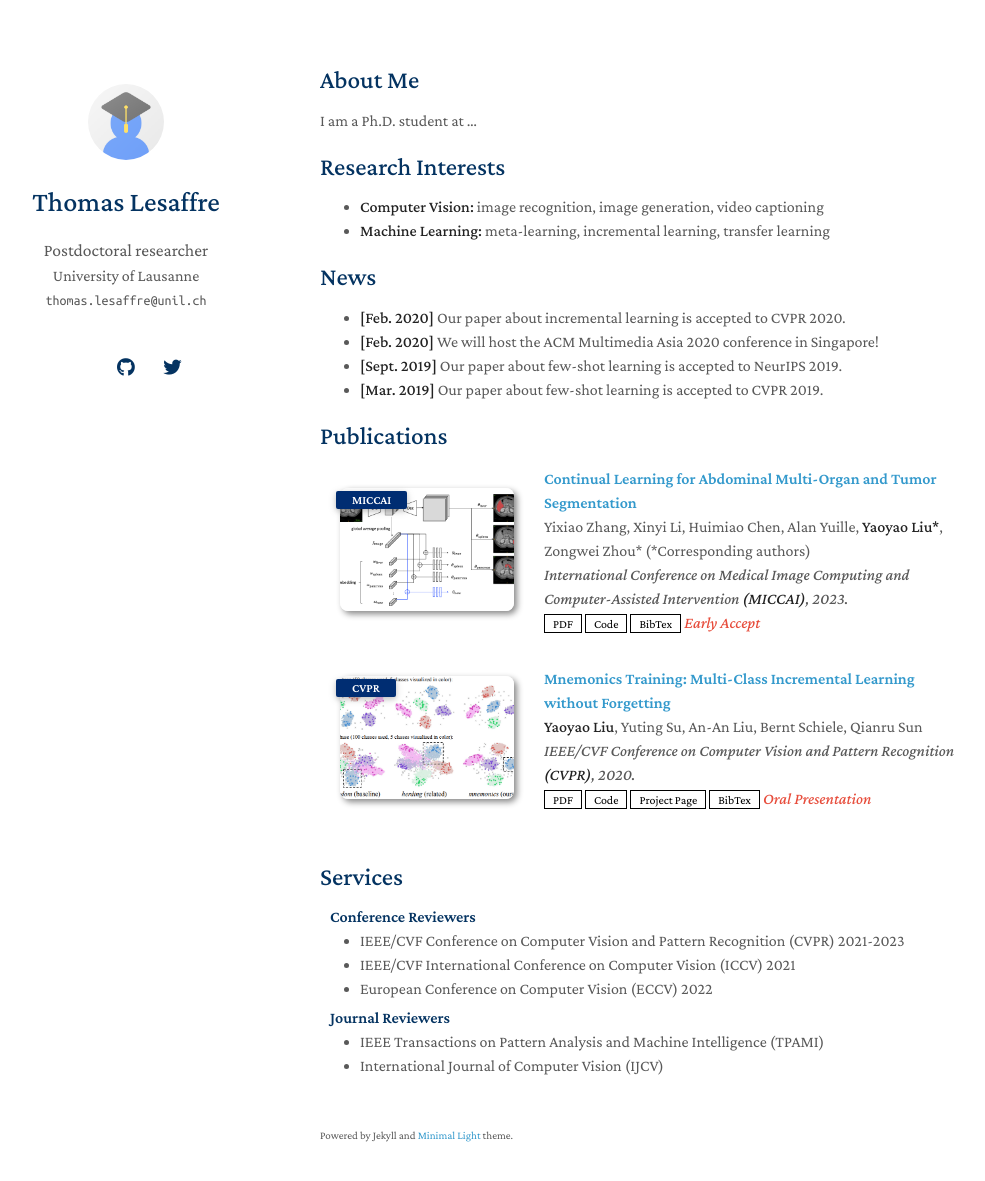
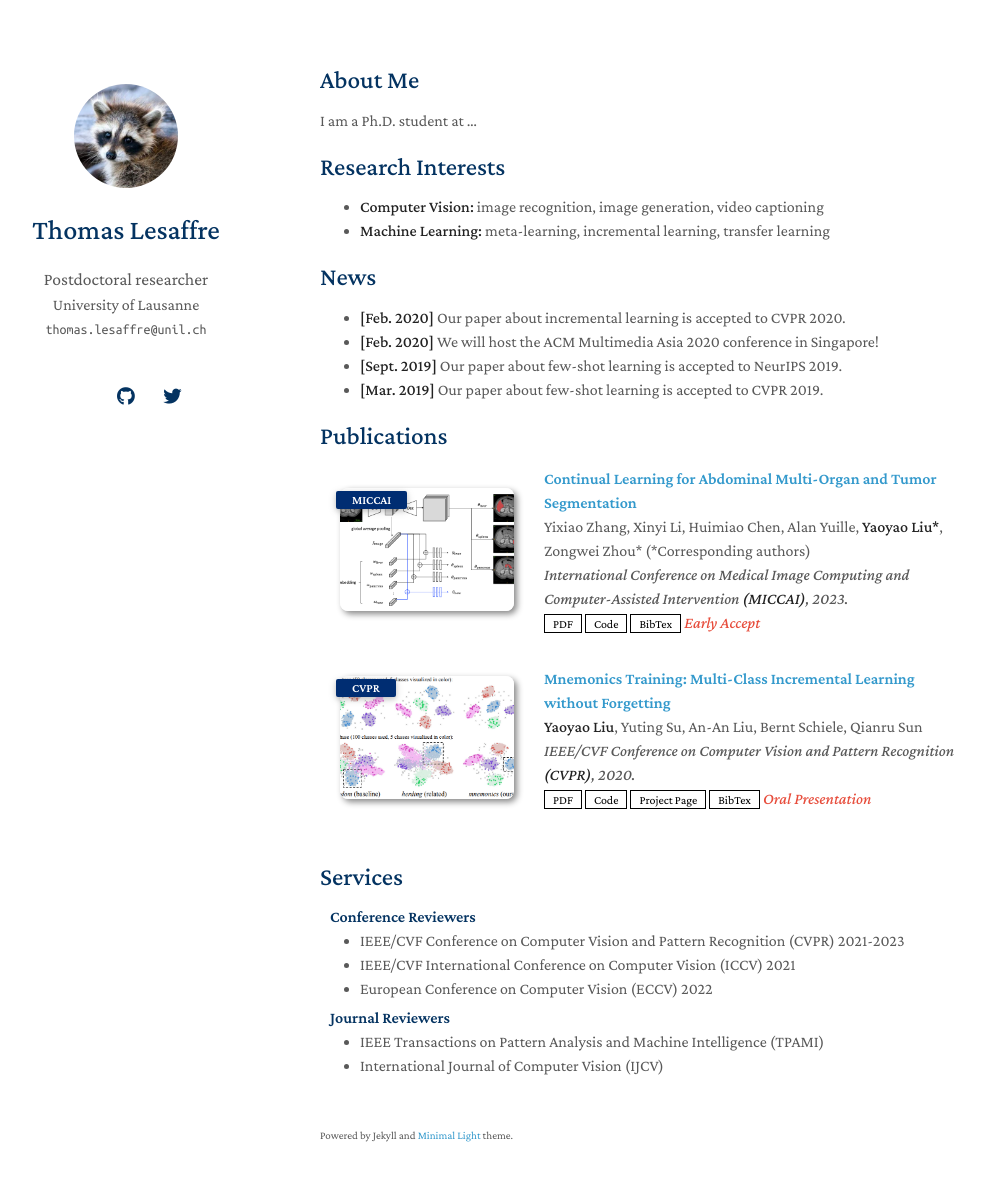
Before and after one commit to Thomas-Lesaffre/thomas-lesaffre.github.io, a Jekyll site: the page built from index.md, in a window 1280 px wide and 1216 px high. Shown: the top 1181 px of the window, without its empty margins (150-1135 px from the left). Built offline with Jekyll 4.4.1, drawn with Linux system fonts in a browser that asks for light colours; nearby versions of some CDN libraries; a style sheet for code colours, icons or effects is not loaded; our own code applies the rules of GitHub Pages for plain Markdown files.

Commit message:
Update _config.yml

```diff
--- a/_config.yml
+++ b/_config.yml
@@ -18,7 +18,7 @@
 
 # Images (e.g., your profile picture and your website's favicon)
 # "favicon" and "favicon_dark" are used for the light and dark modes, respectively.
-avatar: ./assets/img/avatar.png
+avatar: ./assets/img/raton.jpg
 favicon: ./assets/img/favicon.png
 favicon_dark: ./assets/img/favicon-dark.png
 
```
